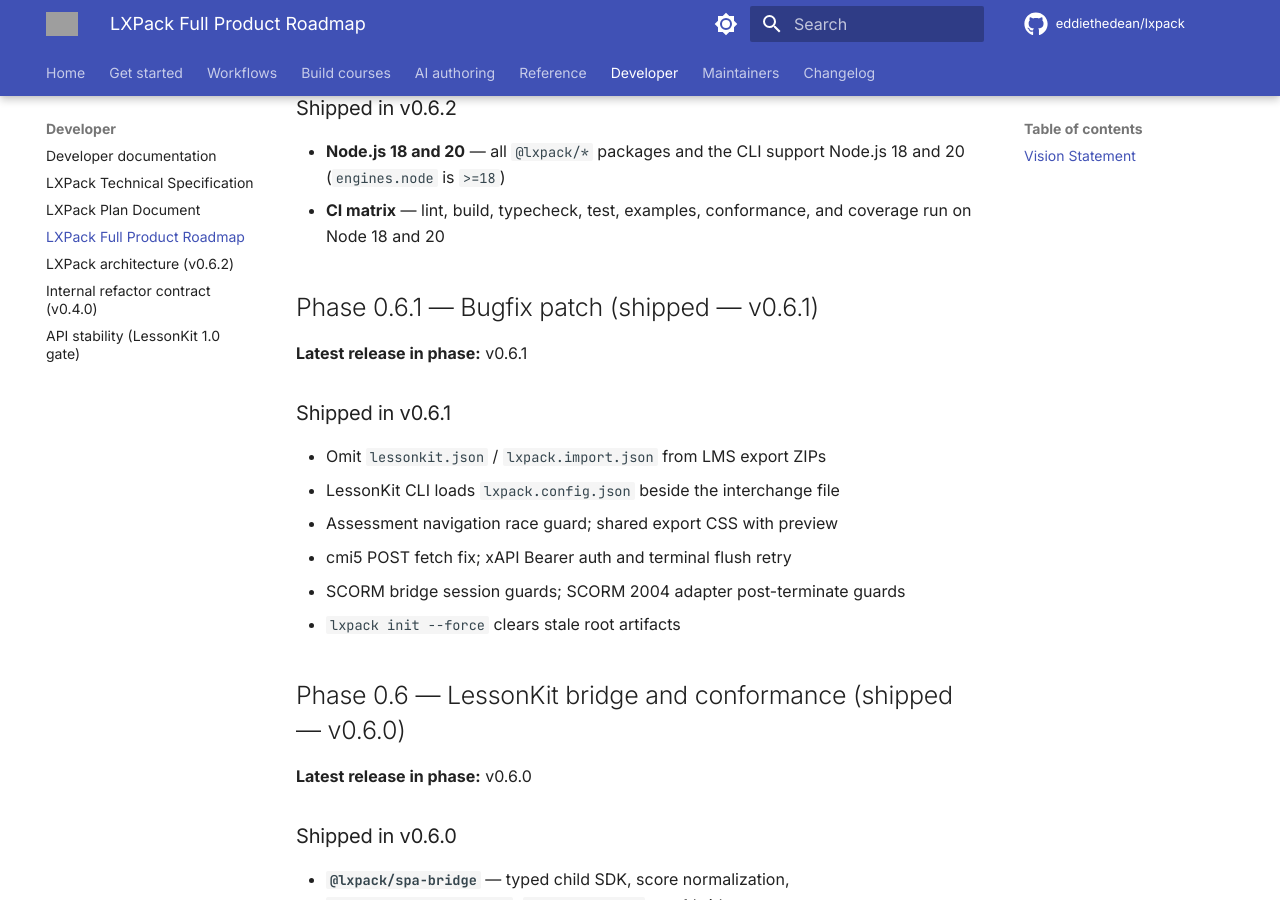
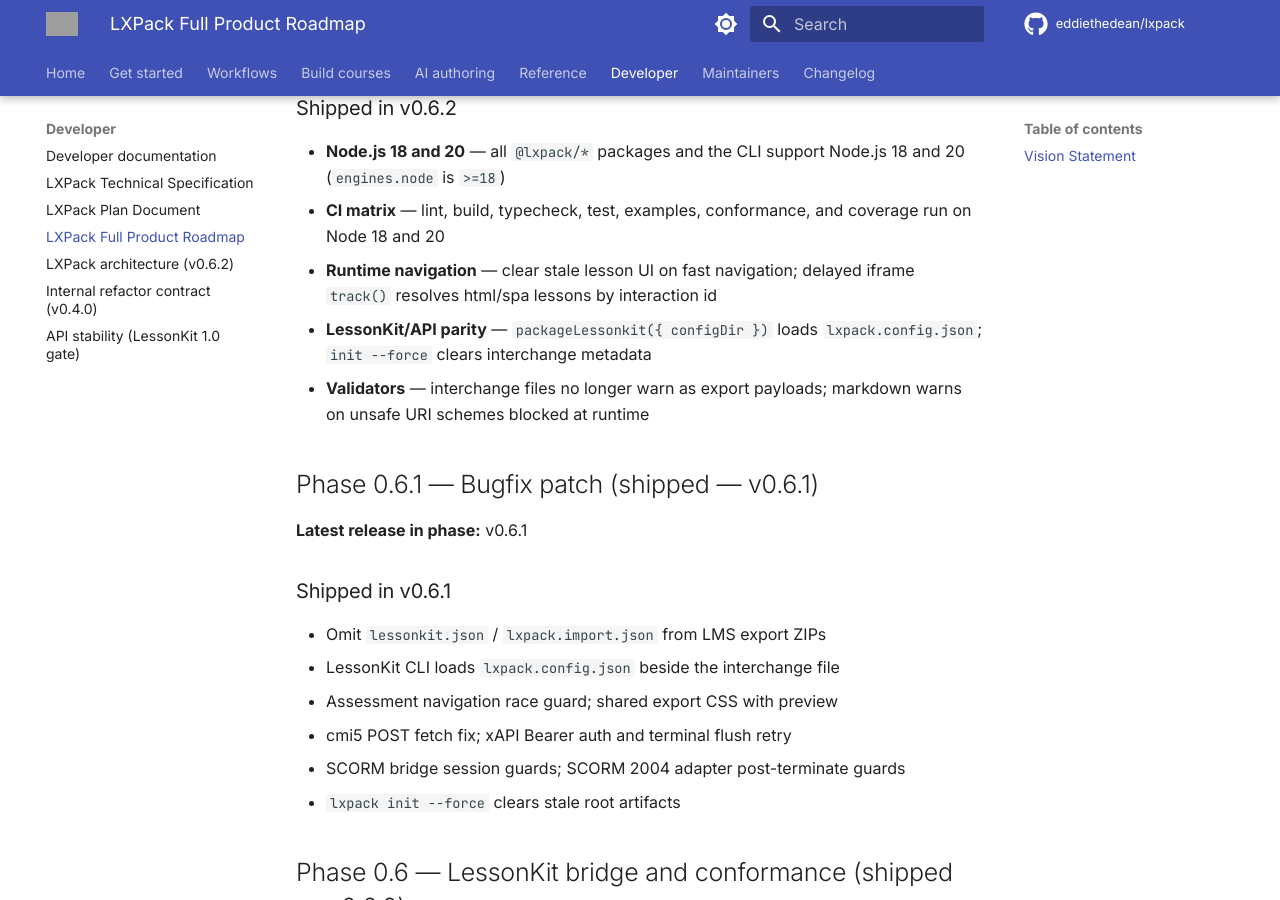
Before and after one commit to eddiethedean/lxpack, an MkDocs documentation site: the page built from docs/developer/ROADMAP.md, in a window 1280 px wide and 900 px high, scrolled down 7942 px. Built offline with MkDocs 1.6.1 and Material for MkDocs 9.7.7, drawn with Linux system fonts in a browser that asks for light colours; comment, search, counter and statistics services are not loaded; grey boxes are pictures that could not be loaded.

Commit message:
docs: finalize v0.6.2 release notes
Fold bugfix changes into the 0.6.2 changelog entry and sync developer docs for release.

```diff
--- a/docs/developer/ROADMAP.md
+++ b/docs/developer/ROADMAP.md
@@ -297,6 +297,9 @@ Thin packaging and interchange schema for LessonKit; see **Phase 0.6** for bridg
 
 - **Node.js 18 and 20** — all `@lxpack/*` packages and the CLI support Node.js 18 and 20 (`engines.node` is `>=18`)
 - **CI matrix** — lint, build, typecheck, test, examples, conformance, and coverage run on Node 18 and 20
+- **Runtime navigation** — clear stale lesson UI on fast navigation; delayed iframe `track()` resolves html/spa lessons by interaction id
+- **LessonKit/API parity** — `packageLessonkit({ configDir })` loads `lxpack.config.json`; `init --force` clears interchange metadata
+- **Validators** — interchange files no longer warn as export payloads; markdown warns on unsafe URI schemes blocked at runtime
 
 ## Phase 0.6.1 — Bugfix patch (shipped — v0.6.1)
 
```
Also changed, not shown: CHANGELOG.md (+3 -6 lines), README.md (+1 -1 lines), docs/developer/PLAN.md (+1 -1 lines), docs/developer/index.md (+1 -1 lines).
